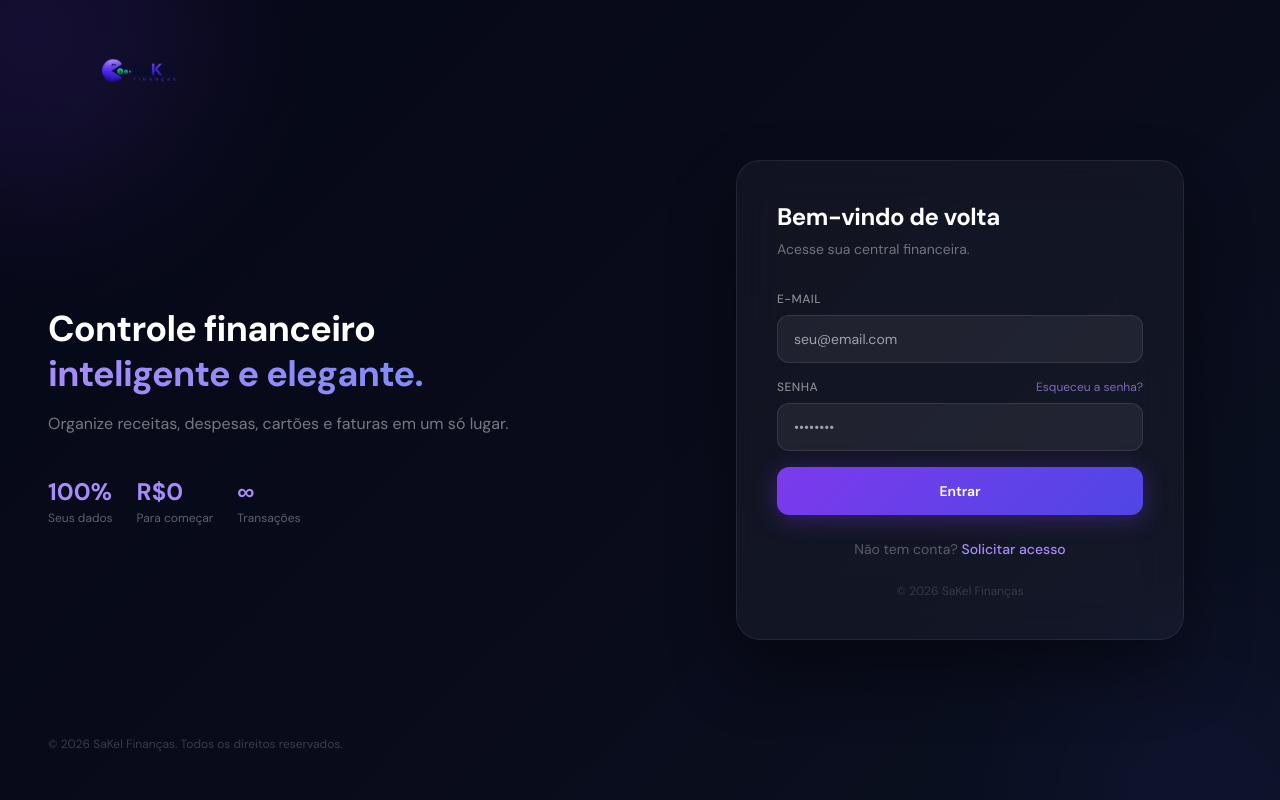
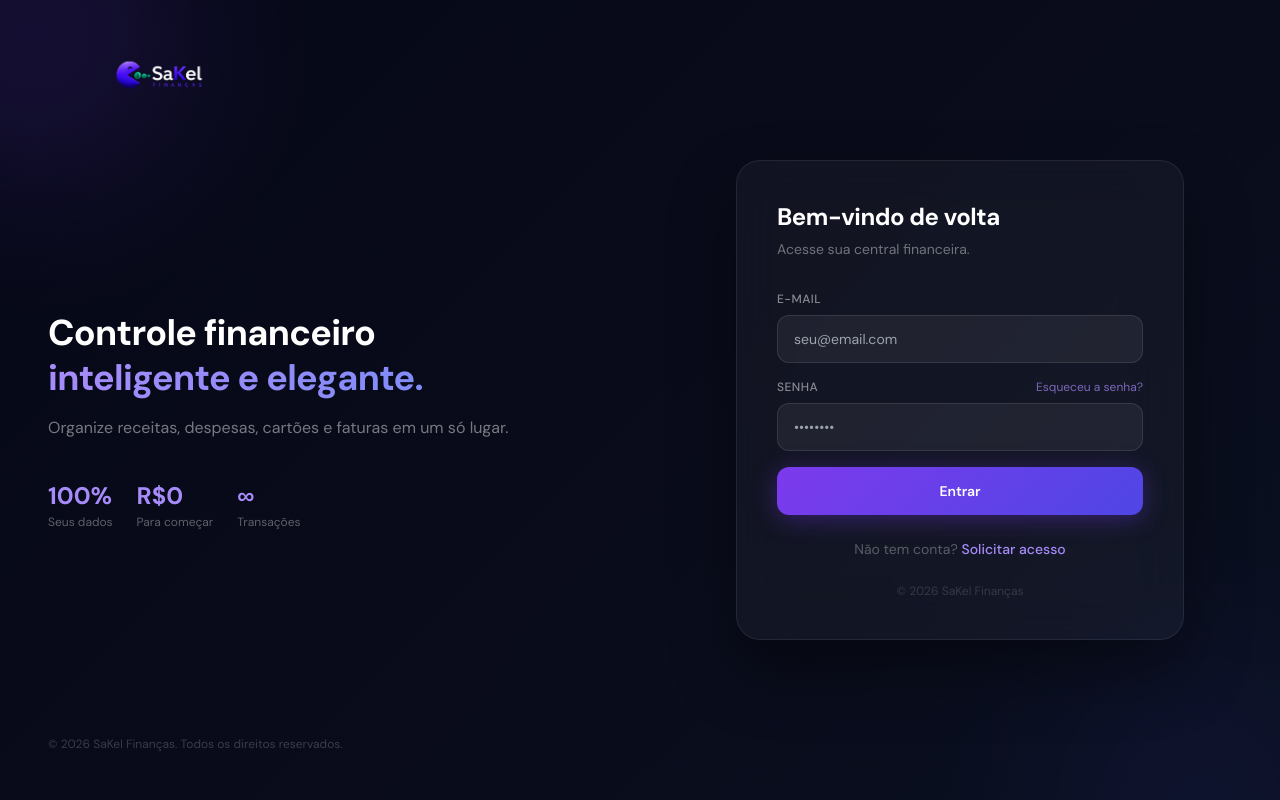
Before and after one commit to kelvencruz/SaKel-Finan-as-Pessoais, a Next.js app: page /auth/login in a window 1280 px wide. Built offline with nearby package versions, Linux system fonts and the light colour scheme; no server answers.

Commit message:
fix: logo adaptável ao tema na sidebar e login

```diff
--- a/src/app/auth/login/page.tsx
+++ b/src/app/auth/login/page.tsx
@@ -51,7 +51,13 @@ export default function LoginPage() {
 
       {/* Esquerda — branding desktop */}
       <div className="hidden lg:flex flex-col justify-between w-1/2 p-12 relative">
-        <img src="/sakel-logo.png" alt="SaKel Finanças" className="h-12 w-auto object-contain" style={{ maxWidth: '180px' }} />
+        {/* Logo versão clara (fundo escuro) */}
+        <img
+          src="/sakel-logo-dark.png"
+          alt="SaKel Finanças"
+          className="object-contain"
+          style={{ height: 56, maxWidth: 220, width: 'auto' }}
+        />
 
         <div>
           <h2 className="text-4xl font-bold leading-tight mb-4" style={{ color: '#ffffff', letterSpacing: '-.02em' }}>
@@ -87,9 +93,14 @@ export default function LoginPage() {
           boxShadow: '0 32px 64px rgba(0,0,0,0.4)',
         }}>
 
-          {/* Logo mobile — centralizada, sem fundo */}
+          {/* Logo mobile */}
           <div className="lg:hidden flex justify-center mb-8">
-            <img src="/sakel-logo.png" alt="SaKel Finanças" className="h-10 w-auto object-contain" style={{ maxWidth: '160px' }} />
+            <img
+              src="/sakel-logo-dark.png"
+              alt="SaKel Finanças"
+              className="object-contain"
+              style={{ height: 48, maxWidth: 180, width: 'auto' }}
+            />
           </div>
 
           <div className="mb-8">
--- a/src/components/Sidebar.tsx
+++ b/src/components/Sidebar.tsx
@@ -1,7 +1,7 @@
 'use client'
 
 import { usePathname } from 'next/navigation'
-import { useState } from 'react'
+import { useState, useEffect } from 'react'
 import { createClient } from '@/lib/supabase/client'
 import ThemeToggle from './ThemeToggle'
 
@@ -20,6 +20,15 @@ const navItems = [
 export default function Sidebar() {
   const pathname = usePathname()
   const [open, setOpen] = useState(false)
+  const [isDark, setIsDark] = useState(false)
+
+  useEffect(() => {
+    const check = () => setIsDark(document.documentElement.getAttribute('data-theme') === 'dark')
+    check()
+    const observer = new MutationObserver(check)
+    observer.observe(document.documentElement, { attributes: true, attributeFilter: ['data-theme'] })
+    return () => observer.disconnect()
+  }, [])
 
   async function handleLogout() {
     const supabase = createClient()
@@ -27,19 +36,22 @@ export default function Sidebar() {
     window.location.href = '/auth/login'
   }
 
+  const logoSrc = isDark ? '/sakel-logo-dark.png' : '/sakel-logo-ligth.png'
+
   const SidebarContent = () => (
     <aside
       className="flex flex-col w-56 h-full"
       style={{ background: 'var(--color-surface)', borderRight: '1px solid var(--color-border)', fontFamily: 'var(--font-main)' }}
     >
       {/* Logo */}
-<div className="px-4 py-4" style={{ borderBottom: '1px solid var(--color-border)' }}>
-  <img
-    src="/sakel-logo.png"
-    alt="SaKel Finanças"
-    className="h-16 w-auto sakel-logo"
-  />
-</div>
+      <div className="px-4 py-5 flex items-center" style={{ borderBottom: '1px solid var(--color-border)', minHeight: 72 }}>
+        <img
+          src={logoSrc}
+          alt="SaKel Finanças"
+          className="w-full h-auto object-contain"
+          style={{ maxHeight: 48 }}
+        />
+      </div>
 
       {/* Nav label */}
       <p className="px-5 mt-4 mb-1.5 text-[10px] font-semibold tracking-widest uppercase" style={{ color: 'var(--color-text-muted)' }}>
@@ -108,9 +120,9 @@ export default function Sidebar() {
         aria-label="Abrir menu"
       >
         <svg width="18" height="18" viewBox="0 0 18 18" fill="none">
-          <rect y="2" width="18" height="2" rx="1" fill="#475467"/>
-          <rect y="8" width="18" height="2" rx="1" fill="#475467"/>
-          <rect y="14" width="18" height="2" rx="1" fill="#475467"/>
+          <rect y="2" width="18" height="2" rx="1" fill="currentColor"/>
+          <rect y="8" width="18" height="2" rx="1" fill="currentColor"/>
+          <rect y="14" width="18" height="2" rx="1" fill="currentColor"/>
         </svg>
       </button>
 
```
Also changed, not shown: public/sakel-logo-dark.png (added), public/sakel-logo-ligth.png (renamed from public/sakel-logo.png).
